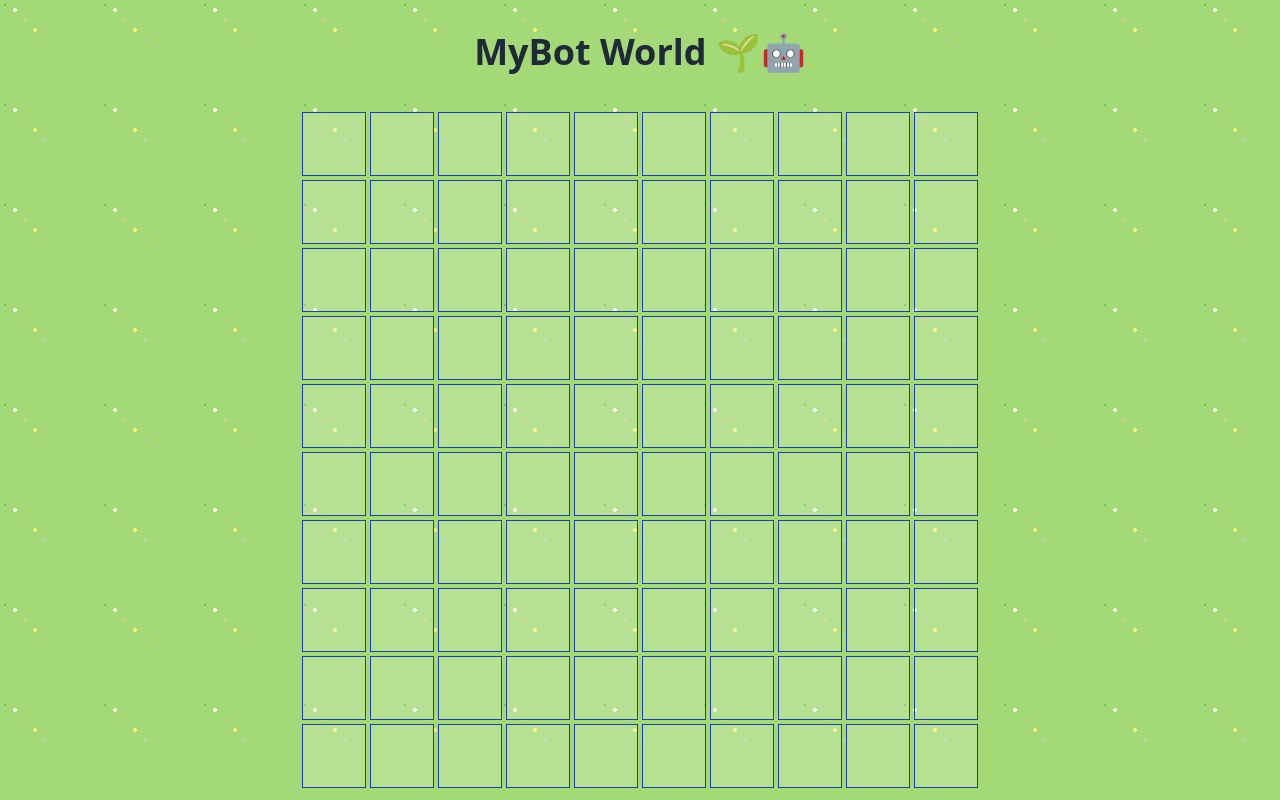
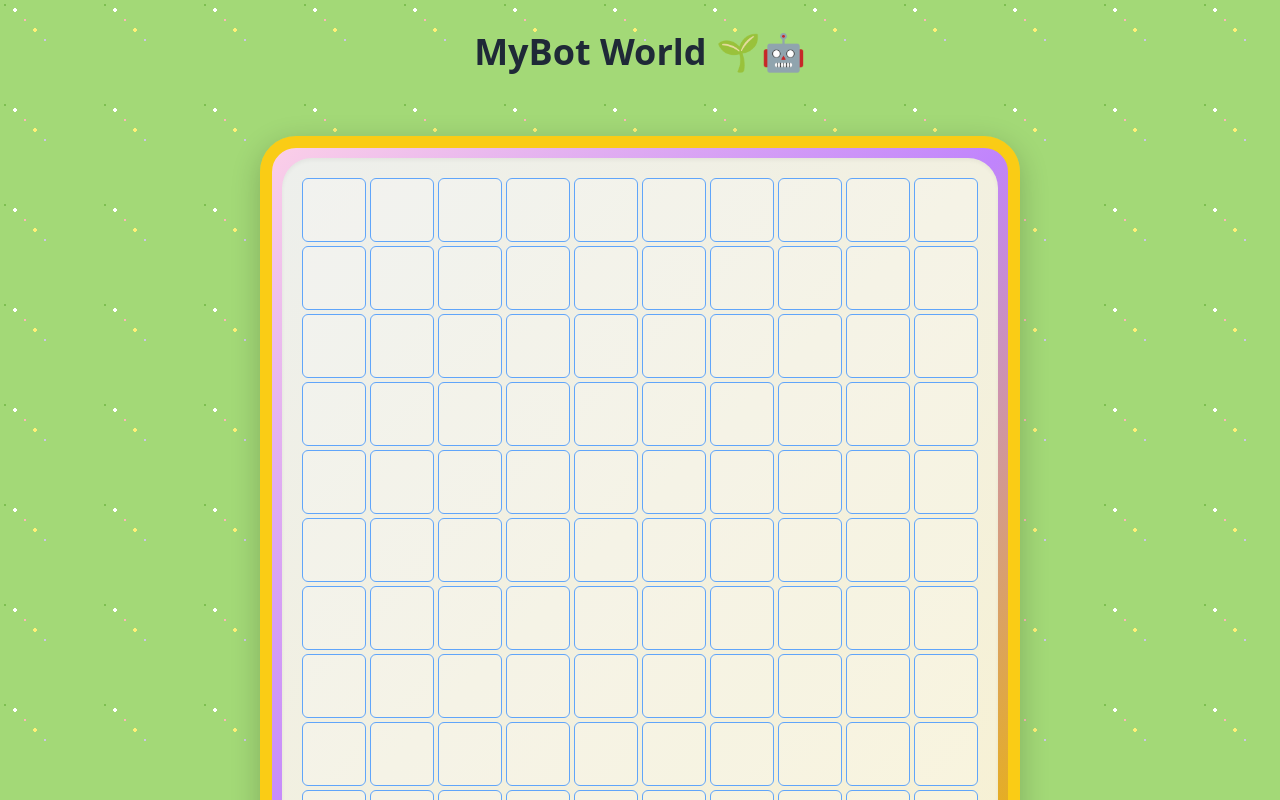
Before and after one commit to phylisscity/EC530---Final-Project-MyBot-, a React (Vite) app in the folder Frontend/frontend/: page / in a window 1280 px wide. Shown: the top 800 px of the page. Built offline with nearby package versions, Linux system fonts and the light colour scheme.

Commit message:
updated grid styling and frame layout for ui

```diff
--- a/Frontend/frontend/src/App.jsx
+++ b/Frontend/frontend/src/App.jsx
@@ -21,8 +21,20 @@ function App() {
         MyBot World 🌱🤖
       </h1>
 
+
       {/* World grid (background cells) */}
-      <Grid />
+      {/* Custom golden grid frame with corner brackets */}
+      <div className="relative bracket-frame p-[10px] bg-gradient-to-br from-pink-200 via-purple-400 to-yellow-500 border-[12px] border-yellow-400 rounded-[36px] shadow-[0_8px_30px_rgba(0,0,0,0.2)] mt-6">
+
+        {/* Inner grid area with soft background and blur */}
+        <div className="bg-gradient-to-br from-[#edefec] to-[#f7f1d4] rounded-[30px] p-5 shadow-inner backdrop-blur-sm">
+          <Grid />
+        </div>
+
+      </div>
+
+
+
 
 
       {/* Bots (floating below for now - will move inside the grid later) */}
--- a/Frontend/frontend/src/components/Grid.jsx
+++ b/Frontend/frontend/src/components/Grid.jsx
@@ -17,11 +17,13 @@ function Grid() {
       cells.push(
 
         <div
-          key={`${row}-${col}`} // Unique key for each cell
-          className="border border-blue-800 bg-white/20 w-16 h-16 flex items-center justify-center"
-          >
-          {/* Empty for now — bots will be placed here later */}
+        key={`${row}-${col}`}
+        className="border border-blue-400 bg-white/20 w-16 h-16 flex items-center justify-center rounded-md
+                    hover:shadow-lg hover:scale-110 transition-all duration-200 ease-in-out"
+        >
+        {/* Bot will be inserted here later */}
         </div>
+
       );
     }
   }
--- a/Frontend/frontend/src/index.css
+++ b/Frontend/frontend/src/index.css
@@ -21,4 +21,5 @@ body {
   background-size: 100px 100px; /* Size of pattern grid */
   background-repeat: repeat;    /* Repeat across entire background */
 
+
 }
```
